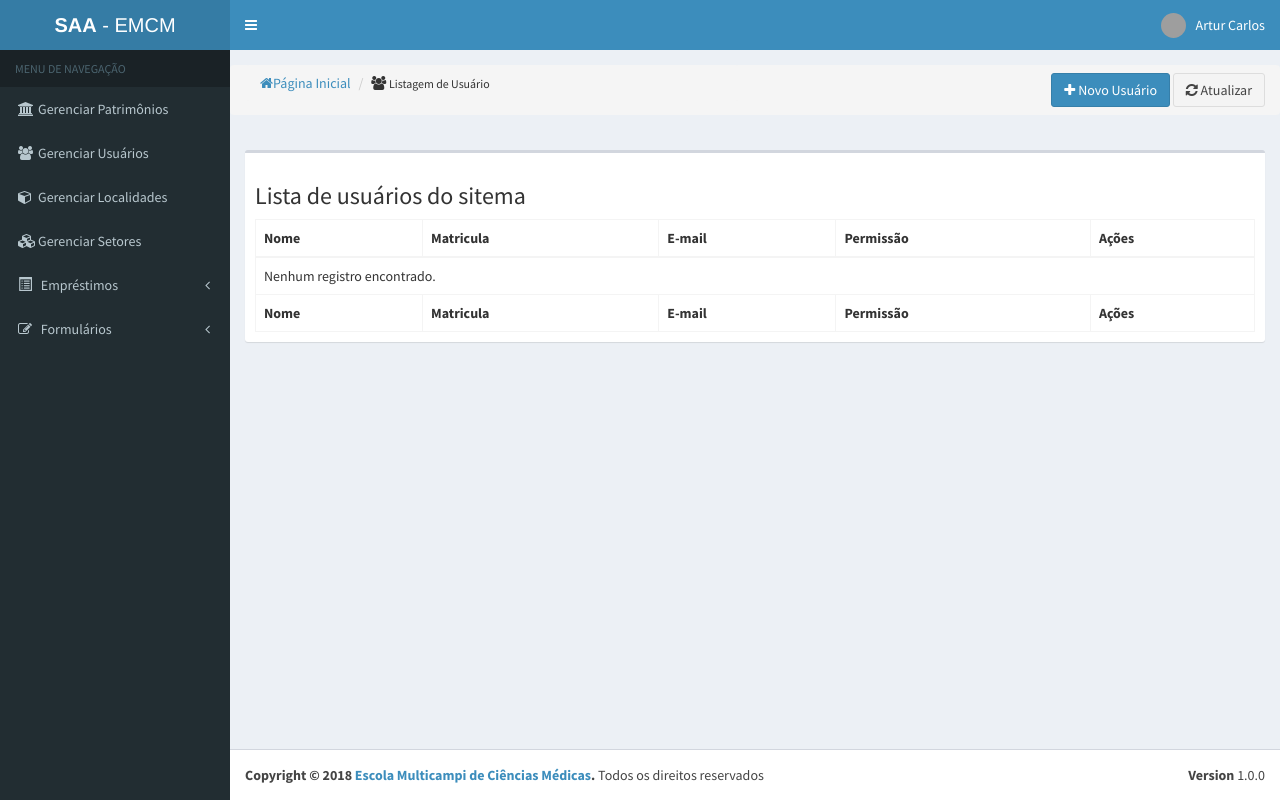
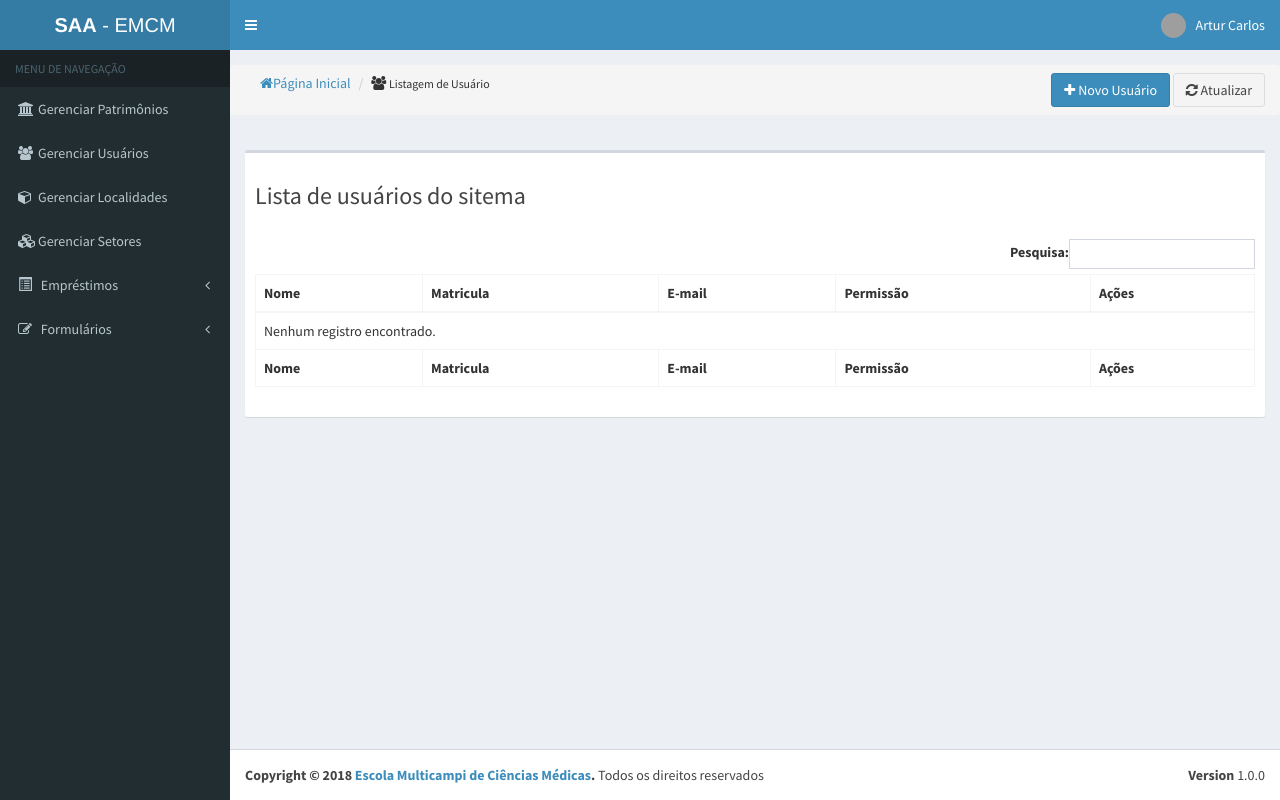
Before and after one commit to RobertoSRocha/SAA, a PHP site: page /pages/usuario/index.php in a window 1280 px wide. Run offline with PHP 8.4, Linux system fonts and the light colour scheme; data that the repository does not hold is empty; some libraries are stand-ins or nearby versions; grey boxes are pictures that could not be loaded.

Commit message:
Pesquisas na tabela usuario

```diff
--- a/inc/footer.php
+++ b/inc/footer.php
@@ -4,7 +4,8 @@
     <div class="pull-right hidden-xs">
         <b>Version</b> 1.0.0
     </div>
-    <strong>Copyright &copy; 2018 <a href="http://emcm.ufrn.br" target="_blank">Escola Multicampi de Ciências Médicas</a>.</strong> Todos os direitos reservados
+    <strong>Copyright &copy; 2018 <a href="http://emcm.ufrn.br" target="_blank">Escola Multicampi de Ciências
+            Médicas</a>.</strong> Todos os direitos reservados
 </footer>
 
 <div class="control-sidebar-bg"></div>
@@ -39,6 +40,8 @@
 <script src="<?php echo BASEURL; ?>bower_components/bootstrap-datepicker/dist/js/bootstrap-datepicker.min.js"></script>
 <!-- Bootstrap WYSIHTML5 -->
 <script src="<?php echo BASEURL; ?>plugins/bootstrap-wysihtml5/bootstrap3-wysihtml5.all.min.js"></script>
+<!-- Tabelas ordenadas -->
+<script src="<?php echo BASEURL; ?>bower_components/datatables/jquery.dataTables.js"></script>
 <!-- Slimscroll -->
 <script src="<?php echo BASEURL; ?>bower_components/jquery-slimscroll/jquery.slimscroll.min.js"></script>
 <!-- FastClick -->
@@ -51,5 +54,20 @@
 <script src="<?php echo BASEURL; ?>dist/js/demo.js"></script>
 
 <script src="<?php echo BASEURL; ?>dist/js/main.js"></script>
+
+<!--Pesquisa na Tabela-->
+<script>
+    $(document).ready(function () {
+        $("#myInput").on("keyup", function () {
+            var value = $(this).val().toLowerCase();
+            $("#myTable tr").filter(function () {
+                $(this).toggle($(this).text().toLowerCase().indexOf(value) > -1)
+            });
+        });
+    });
+</script>
+
+
+
 </body>
 </html>
--- a/pages/usuario/index.php
+++ b/pages/usuario/index.php
@@ -27,7 +27,8 @@ index();
 
 <?php if (!empty($_SESSION['message'])) : ?>
     <div class="alert alert-<?php echo $_SESSION['type']; ?> alert-dismissible" role="alert">
-        <button type="button" class="close" data-dismiss="alert" aria-label="Close"><span aria-hidden="true">&times;</span></button>
+        <button type="button" class="close" data-dismiss="alert" aria-label="Close"><span
+                    aria-hidden="true">&times;</span></button>
         <?php echo $_SESSION['message']; ?>
     </div>
     <?php clear_messages(); ?>
@@ -39,10 +40,29 @@ index();
             <div class="col-xs-12">
                 <div class="box">
                     <!-- /.box-header -->
+                    <div class="box-header">
+                        <h3>Lista de usuários do sitema</h3>
+                    </div>
+
+
                     <div class="box-body">
-                    <table id="example2" class="table table-bordered table-hover">
+                        <div id="example1_wrapper" class="dataTables_wrapper form-inline dt-bootstrap">
+
+                            <!--Campo de pesquisa-->
+                            <div class=" pull-right">
+                                <div id="example1_wrapper" class="dataTables_filter">
+                                    <label>Pesquisa:<input id="myInput"
+                                                           type="search"
+                                                           class="form-control input-sm"
+                                                           placeholder=""
+                                                           aria-controls="example1">
+                                    </label>
+                                </div>
+                            </div>
+
+
+                            <table id="tabela_id" class="table table-bordered table-hover">
                                 <thead>
-                        <h3>Lista de usuários do sitema</h3>
                                 <tr>
 
                                     <th>Nome</th>
@@ -52,7 +72,7 @@ index();
                                     <th>Ações</th>
                                 </tr>
                                 </thead>
-                        <tbody>
+                                <tbody id="myTable">
                                 <?php if ($usuarios) : ?>
                                     <?php foreach ($usuarios as $usuario) : ?>
                                         <tr>
@@ -67,10 +87,16 @@ index();
                                                 <td><?php echo "Nível 3 - Comum"; ?></td>
                                             <?php endif; ?>
                                             <td class="actions">
-                                        <a href="view.php?id=<?php echo $usuario['id']; ?>" class="btn btn-sm btn-success"><i class="fa fa-eye"></i> Visualizar</a>
-                                        <a href="edit.php?id=<?php echo $usuario['id']; ?>" class="btn btn-sm btn-warning"><i class="fa fa-pencil"></i> Editar</a>
-                                        <a href=# class="btn btn-sm btn-danger" data-toggle="modal" data-target="#delete-modal" data-customer="<?php echo $usuario['id']; ?>">
-                                            <i class="fa fa-trash"></i> Excluir	</a>
+                                                <a href="view.php?id=<?php echo $usuario['id']; ?>"
+                                                   class="btn btn-sm btn-success"><i class="fa fa-eye"></i>
+                                                    Visualizar</a>
+                                                <a href="edit.php?id=<?php echo $usuario['id']; ?>"
+                                                   class="btn btn-sm btn-warning"><i class="fa fa-pencil"></i>
+                                                    Editar</a>
+                                                <a href=# class="btn btn-sm btn-danger" data-toggle="modal"
+                                                   data-target="#delete-modal"
+                                                   data-customer="<?php echo $usuario['id']; ?>">
+                                                    <i class="fa fa-trash"></i> Excluir </a>
                                             </td>
                                         </tr>
                                     <?php endforeach; ?>
@@ -92,6 +118,10 @@ index();
                                 </tfoot>
                             </table>
                         </div>
+
+
+                    </div>
+
                     <!-- /.box-body -->
                 </div>
                 <!-- /.box -->
```
Lines whose indentation alone changed are shown as unchanged.
